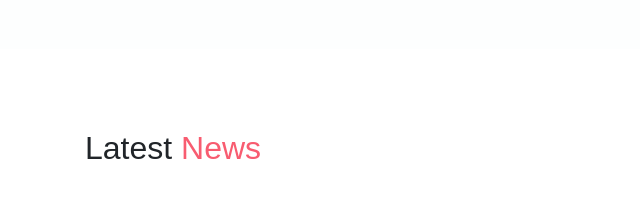
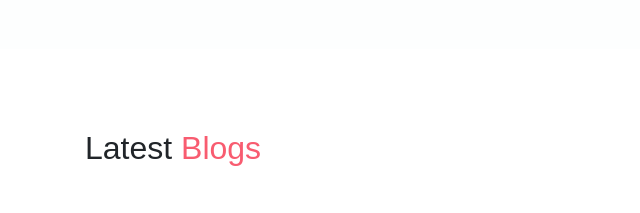
Before and after one commit to iam8uman/Ave, a website: page index.html in a window 1280 px wide. Shown: the part 4660-4873 px from the top of the page, 0-640 px from the left. Drawn offline with Linux system fonts and the light colour scheme; some packages are replaced by stand-ins of ours.

Commit message:
Update: blog-title change

```diff
--- a/index.html
+++ b/index.html
@@ -714,7 +714,7 @@
 
     <section class="section" id="blog">
         <div class="container">
-            <h2 class="mb-5">Latest <span class="text-danger">News</span></h2>
+            <h2 class="mb-5">Latest <span class="text-danger">Blogs</span></h2>
             <div class="row">
 
 
```
